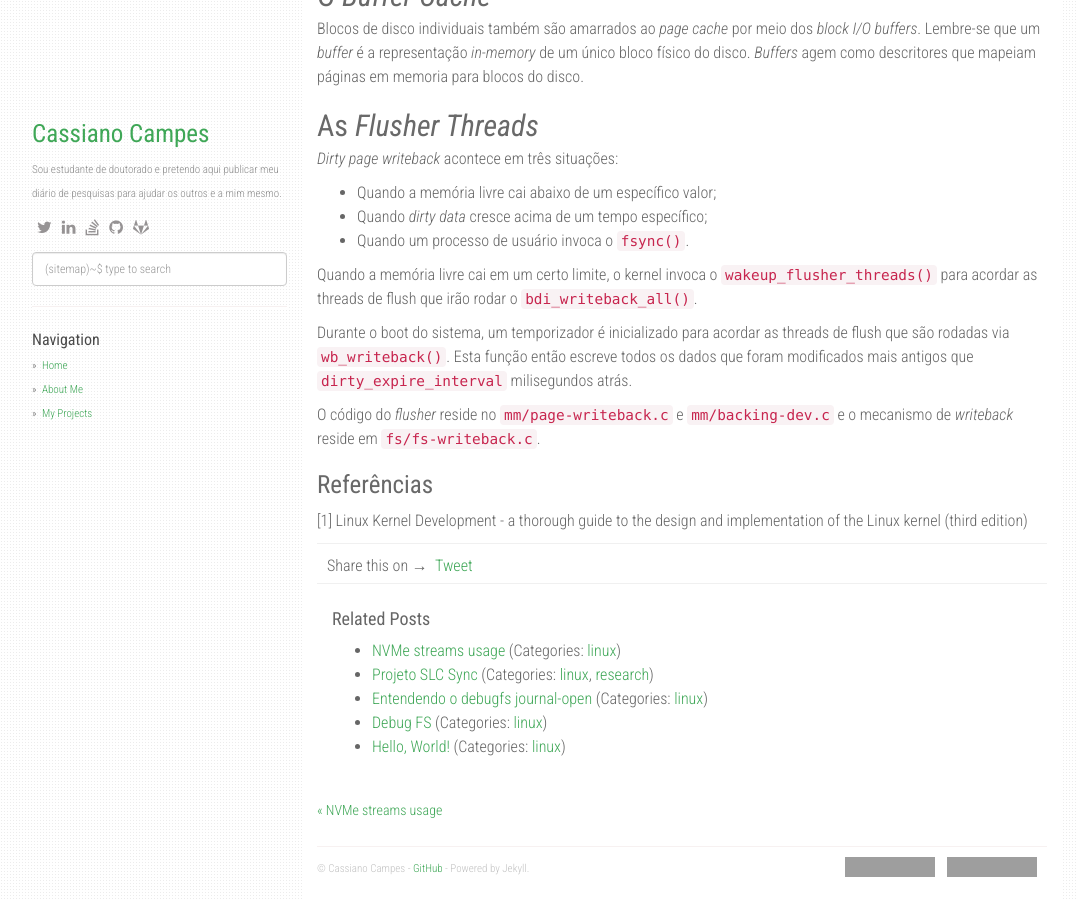
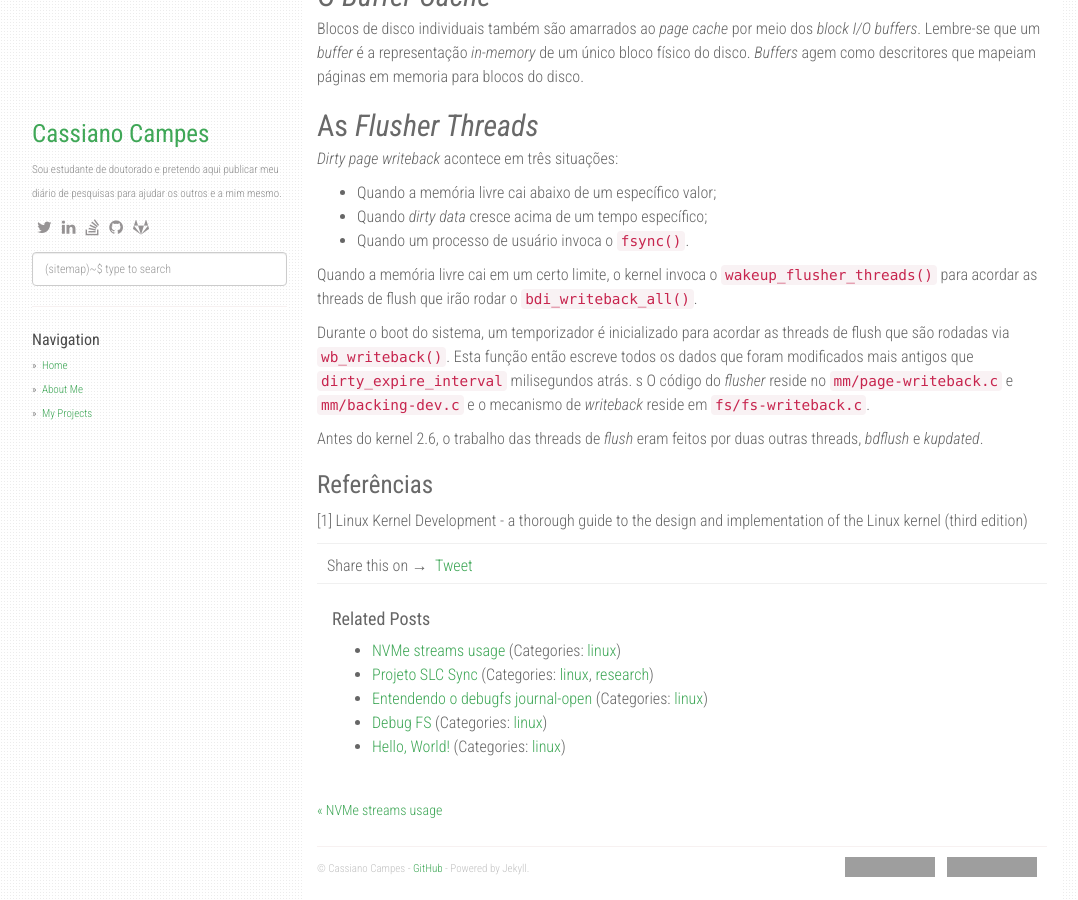
Before and after one commit to campescassiano/campescassiano.github.io, a Jekyll site: the page built from _posts/2020-06-22-page-cache-writeback.md, in a window 1280 px wide and 900 px high, scrolled down 2108 px. Shown: the whole window, without its empty margins (53-1131 px from the left). Built offline with Jekyll 4.4.1, drawn with Linux system fonts in a browser that asks for light colours; nearby versions of some CDN libraries; comment, search, counter and statistics services are not loaded; grey boxes are pictures that could not be loaded.

Commit message:
Atualizado
Signed-off-by: Cassiano Campes <cassianocampes@gmail.com>

```diff
--- a/_posts/2020-06-22-page-cache-writeback.md
+++ b/_posts/2020-06-22-page-cache-writeback.md
@@ -135,10 +135,12 @@ para acordar as threads de flush que irão rodar o `bdi_writeback_all()`.
 Durante o boot do sistema, um temporizador é inicializado para acordar as threads de flush
 que são rodadas via `wb_writeback()`. Esta função então escreve todos os dados que foram
 modificados mais antigos que `dirty_expire_interval` milisegundos atrás.
-
+s
 O código do _flusher_ reside no `mm/page-writeback.c` e `mm/backing-dev.c` e o mecanismo
 de _writeback_ reside em `fs/fs-writeback.c`.
 
+Antes do kernel 2.6, o trabalho das threads de _flush_ eram feitos por duas outras threads,
+_bdflush_ e _kupdated_.
 # Referências
 
 [1] Linux Kernel Development - a thorough guide to the design and implementation
```
